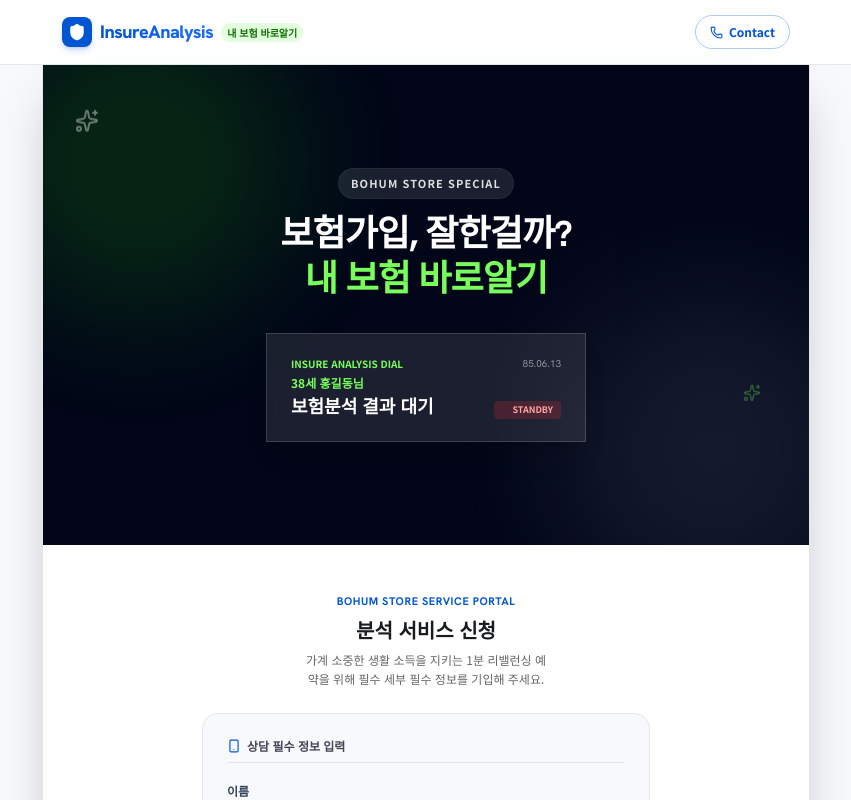
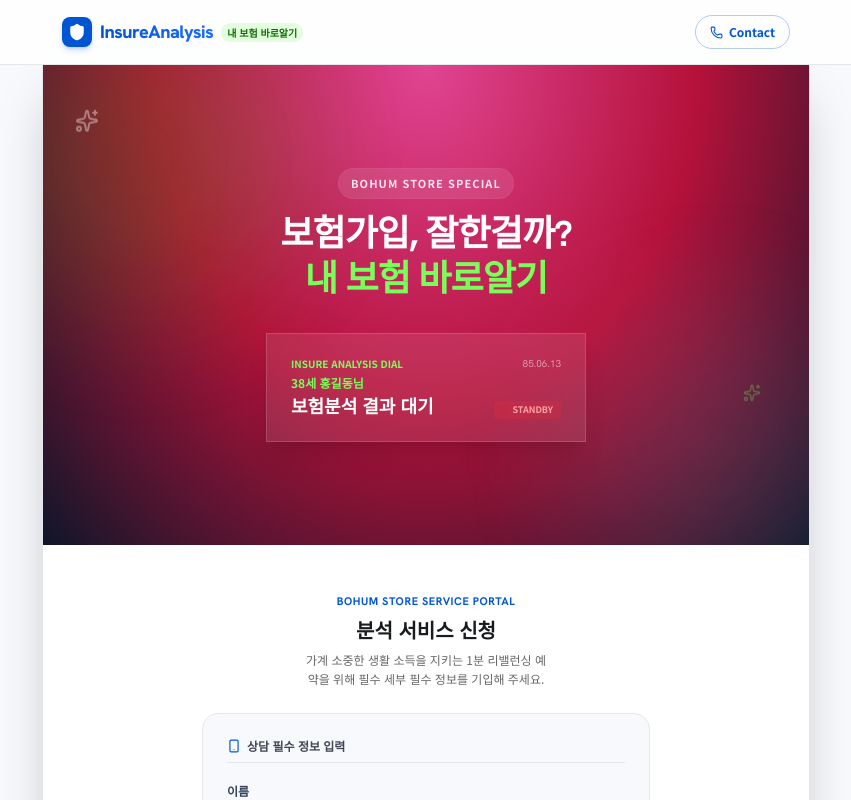
Before and after one commit to ncia/simple_consult, a React (Vite) app: page / in a window 1280 px wide. Shown: the top 800 px of the page, without its empty margins (214-1065 px from the left). Built offline with nearby package versions, Linux system fonts and the light colour scheme.

Commit message:
011번째 커밋: 확실한 핑크색 반영을 위해 CSS 인라인 스타일로 그라데이션 강제 적용

```diff
--- a/src/App.tsx
+++ b/src/App.tsx
@@ -199,7 +199,7 @@ export default function App() {
             {/* HERO HERO-BG WITH PARALLAX IMPACT */}
             <section className="relative h-[480px] bg-slate-950 text-white flex flex-col items-center justify-center text-center px-5 relative overflow-hidden">
               {/* background graphic overlays to match sparkles and lights */}
-              <div className="absolute inset-0 bg-[radial-gradient(ellipse_at_top,_var(--tw-gradient-stops))] from-pink-500/80 via-rose-700 to-black opacity-95"></div>
+              <div className="absolute inset-0 opacity-95" style={{ background: 'radial-gradient(ellipse at top, #ec4899 0%, #be123c 50%, #0f172a 100%)' }}></div>
 
               {/* Dynamic light spot */}
               <div className="absolute -left-16 -top-16 w-80 h-80 bg-brand-green-neon/20 rounded-full blur-3xl animate-pulse-slow"></div>
```
